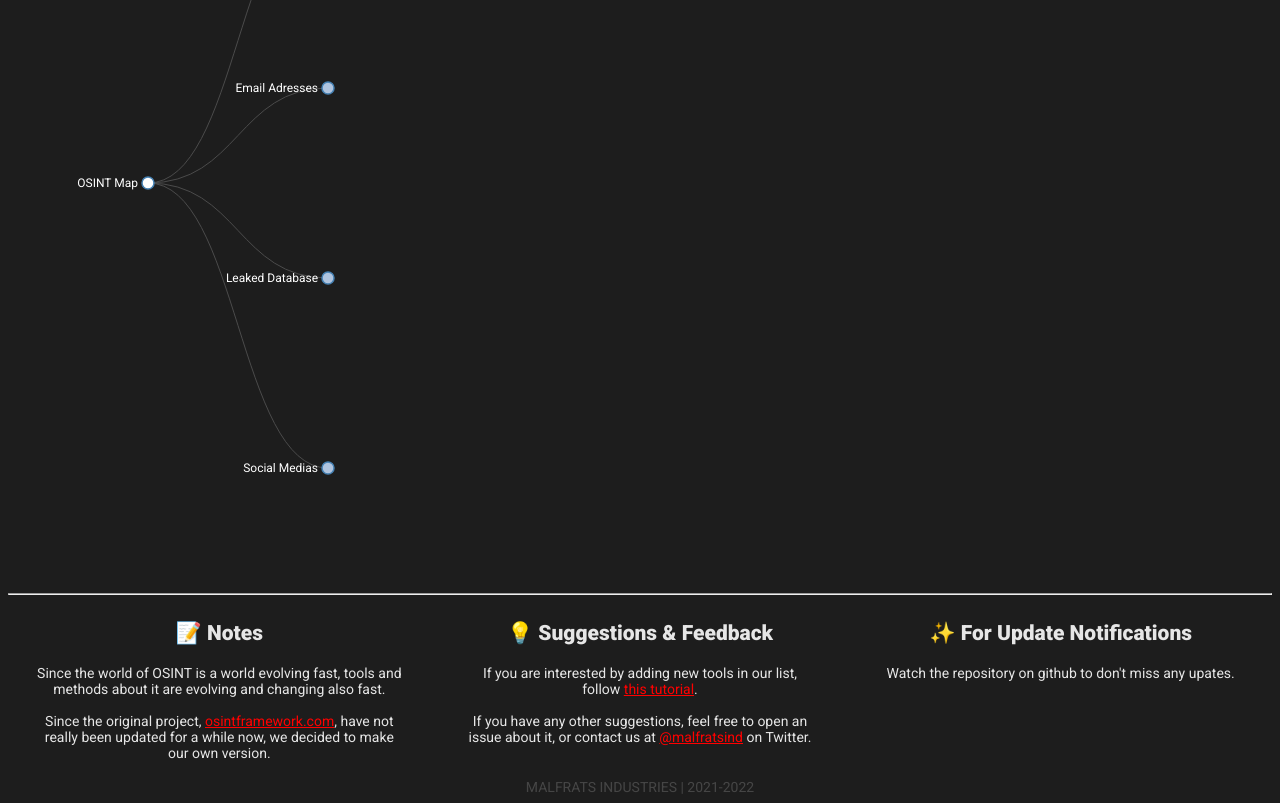
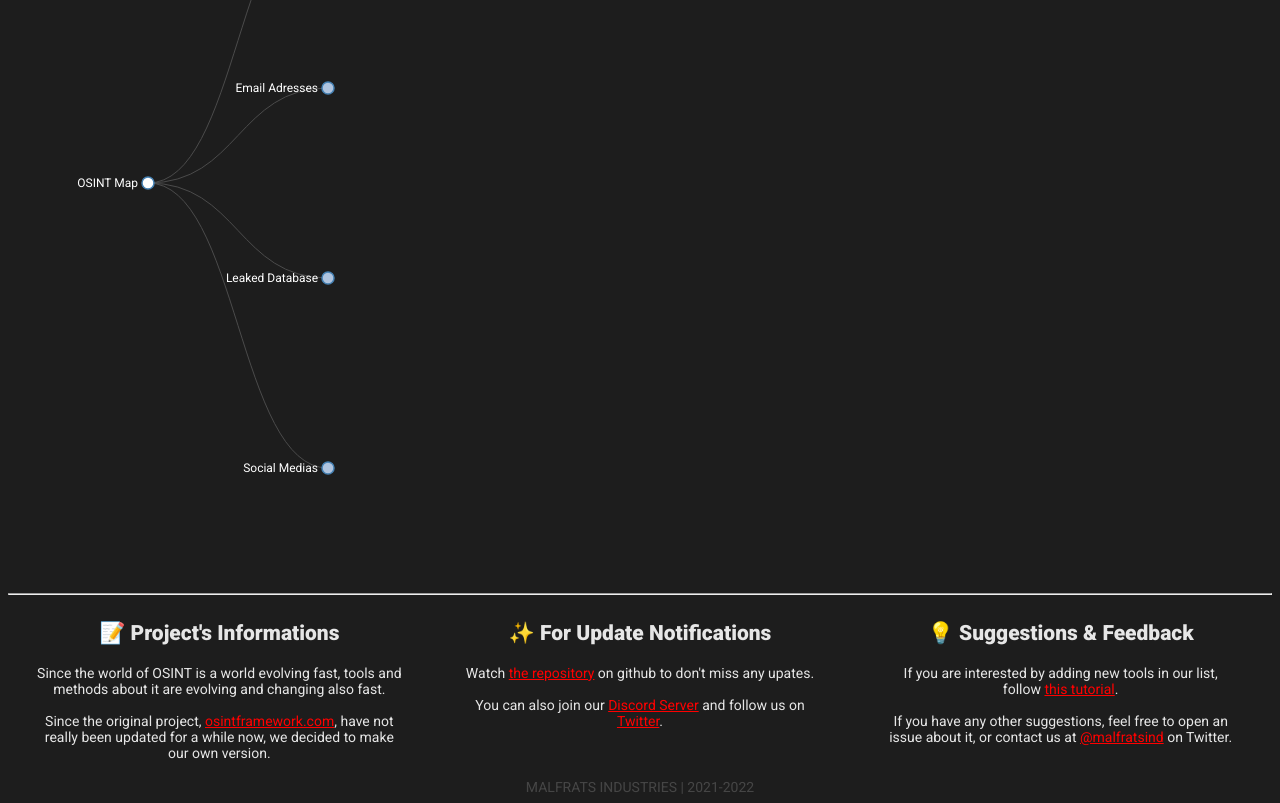
Before and after one commit to Malfrats/OSINT-Map, a plain HTML site: page index.html in a window 1280 px wide. Shown: the part 301-1104 px from the top of the page. Drawn offline with Linux system fonts and the light colour scheme.

Commit message:
nouveau readme et alignement vertical des blocs de fin de page

```diff
--- a/index.html
+++ b/index.html
@@ -40,9 +40,9 @@
       <table>
         <tbody>
           <tr>
-            <th class="colonne"><h2>📝 Notes</h2></th>
+            <th class="colonne"><h2>📝 Project's Informations</h2></th>
+            <th class="colonne"><h2>✨ For Update Notifications</h2></th>
             <th class="colonne"><h2>💡 Suggestions & Feedback</h2></th>
-            <th class="colonne"><h2>✨ For Update Notifications</h2></th>
           </tr>
           <tr style="vertical-align: top;">
             <td class="colonne">
@@ -51,11 +51,12 @@
               Since the original project, <a href="https://osintframework.com" target="_blank">osintframework.com</a>, have not really been updated for a while now, we decided to make our own version.
             </td>
             <td class="colonne">
+              Watch <a href="https://github.com/Malfrats/OSINT-Map" target="_blank">the repository</a> on github to don't miss any upates.<br><br>
+              You can also join our <a href="https://discord.gg/r3GMnHVx5H" target="_blank">Discord Server</a> and follow us on <a href="https://twitter.com/malfratsind" target="_blank">Twitter</a>.
+            </td>
+            <td class="colonne">
               If you are interested by adding new tools in our list,<br>follow <a href="https://github.com/Malfrats/OSINT-Map/ADD.md">this tutorial</a>.<br><br>
               If you have any other suggestions, feel free to open an issue about it, or contact us at <a href="https://twitter.com/malfratsind" target="_blank">@malfratsind</a> on Twitter.<br>
-            </td>
-            <td class="colonne">
-              Watch the repository on github to don't miss any upates.
             </td>
         </tbody>
       </table>
```
Also changed, not shown: 1 other file.
